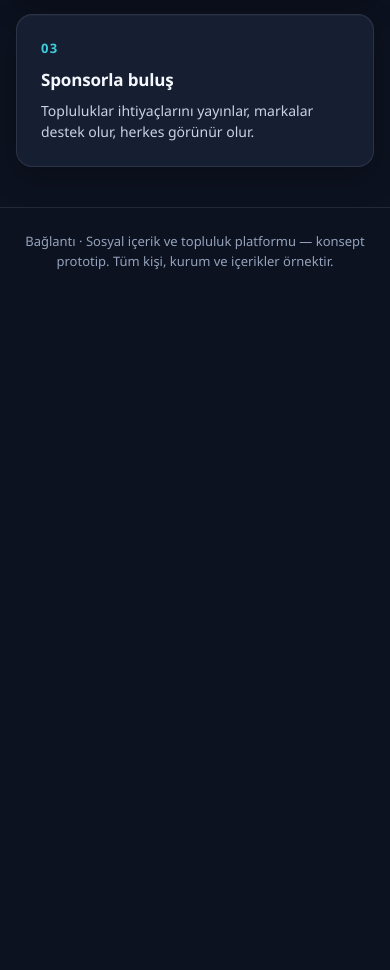
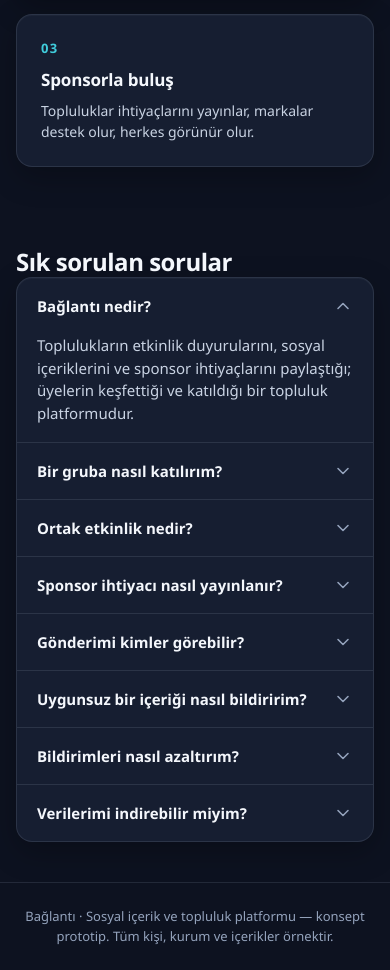
Before and after one commit to omer1916/baglanti, a plain HTML site: page index.html in a window 390 px wide. Shown: the part 3798-4768 px from the top of the page. Before the commit the page ends 4093 px from the top, so only its background shows below. Drawn offline with Linux system fonts and the light colour scheme.

Commit message:
Sol menü sadeleştirildi; hesap menüsü profil fotoğrafına, SSS tanıtım sayfasına taşındı
- Sol menüde yalnızca 7 gezinme bağlantısı kaldı
- Mesajlar ve bildirimler üst çubukta profil fotoğrafının yanında
- Yönetim paneli, kaydedilenler, ayarlar, tema ve rol seçimi profil fotoğrafı menüsünde (mobil dahil)
- Mobil alt menüde Hesabım yerine Menü
- SSS tanıtım sayfasında; eski #/sss bağlantısı o bölüme götürüyor

```diff
--- a/assets/js/app.js
+++ b/assets/js/app.js
@@ -51,50 +51,51 @@
 
   /* =============== kabuk =============== */
   function navItems() {
-    const groups = [
-      [null, [['akis', '#/akis', 'home', 'Ana sayfa']]],
-      ['Keşfet', [['kesfet', '#/kesfet', 'compass', 'Keşfet ve ara']]],
-      ['Topluluklar', [['topluluklar', '#/topluluklar', 'users', 'Topluluklar & gruplar'], ['etkinlikler', '#/etkinlikler', 'calendar', 'Etkinlikler'], ['sponsorlar', '#/sponsorlar', 'gift', 'Sponsorlar & sayfalar'], ['medya', '#/medya', 'image', 'Medya arşivi']]],
-      ['Bağlantılar', [['uyeler', '#/uyeler', 'userPlus', 'Üyeler & bağlantılar', state.connections.incoming.length]]],
-      ['İletişim', [['mesajlar', '#/mesajlar', 'message', 'Mesajlar', unreadMsgs()], ['bildirimler', '#/bildirimler', 'bell', 'Bildirimler', unreadNotifs()], ['sss', '#/sss', 'help', 'Sık sorulan sorular']]],
-      ['Hesabım', [['kaydedilenler', '#/kaydedilenler', 'bookmark', 'Kaydedilenler'], ['ayarlar', '#/ayarlar', 'settings', 'Ayarlar & gizlilik']]]
+    return [
+      ['akis', '#/akis', 'home', 'Ana sayfa'],
+      ['kesfet', '#/kesfet', 'compass', 'Keşfet ve ara'],
+      ['topluluklar', '#/topluluklar', 'users', 'Topluluklar & gruplar'],
+      ['etkinlikler', '#/etkinlikler', 'calendar', 'Etkinlikler'],
+      ['sponsorlar', '#/sponsorlar', 'gift', 'Sponsorlar & sayfalar'],
+      ['medya', '#/medya', 'image', 'Medya arşivi'],
+      ['uyeler', '#/uyeler', 'userPlus', 'Üyeler & bağlantılar', state.connections.incoming.length]
     ];
-    if (K.isManager()) groups[5][1].unshift(['yonetim', '#/yonetim', 'shield', 'Yönetim paneli', state.reports.filter((r) => r.status === 'Bekliyor').length]);
-    if (K.isBrand()) groups[5][1].unshift(['sayfa:kuzey', '#/sayfa/kuzey', 'chart', 'Sayfam & istatistik']);
-    return groups;
   }
   function renderShell(r) {
-    const key = r.name === 'sayfa' && r.id === K.BRAND_PAGE && K.isBrand() ? 'sayfa:kuzey' : r.name === 'kisi' && r.id === state.me ? 'profil' : r.name === 'topluluk' ? 'topluluklar' : r.name === 'etkinlik' ? 'etkinlikler' : r.name === 'sayfa' ? 'sponsorlar' : r.name;
+    const key = r.name === 'topluluk' ? 'topluluklar' : r.name === 'etkinlik' ? 'etkinlikler' : r.name === 'sayfa' && !(r.id === K.BRAND_PAGE && K.isBrand()) ? 'sponsorlar' : r.name;
     const m = me();
-    els.sidebar.innerHTML = `
-      <a class="side-me" href="#/profil" ${key === 'profil' ? 'aria-current="page"' : ''} title="Profilim">${avatar({ ...m, kind: 'user' }, 'md')}<span class="grow"><b>${esc(m.name)}</b><span>${K.mode === 'account' ? '@' + esc(m.handle) : 'Demo modu'} · ${esc(K.ROLES[state.role].short)}</span></span></a>
-      ${navItems().map(([g, items]) => `${g ? `<div class="nav-group">${g}</div>` : ''}${items.map(([k, href, ic, label, count]) => `<a class="nav-link" href="${href}" ${k === key ? 'aria-current="page"' : ''} title="${label}">${icon(ic)}<span>${label}</span>${count ? `<span class="count">${count}</span>` : ''}</a>`).join('')}`).join('')}
-      <div class="side-footer">
-        <label class="label" for="role-select" style="display:block;margin-bottom:6px">Demo rolü</label>
-        <select class="select" id="role-select" data-change="role" style="font-size:14px;min-height:40px">${Object.entries(K.ROLES).map(([k, v]) => `<option value="${k}" ${state.role === k ? 'selected' : ''}>${v.label}</option>`).join('')}</select>
-        <button class="btn btn-sm btn-block" style="margin-top:12px" data-action="logout">${icon('logout', 'ico-sm')}${K.mode === 'account' ? 'Çıkış yap' : 'Demodan çık'}</button>
-        <p style="margin-top:12px"><a href="#/hosgeldin">Tanıtım sayfası</a><br>Bağlantı · konsept prototip</p>
-      </div>`;
+    els.sidebar.innerHTML = navItems().map(([k, href, ic, label, count]) => `<a class="nav-link" href="${href}" ${k === key ? 'aria-current="page"' : ''} title="${label}">${icon(ic)}<span>${label}</span>${count ? `<span class="count">${count}</span>` : ''}</a>`).join('');
 
-    // hesap menüsü
+    // hesap menüsü (profil fotoğrafı): hesapla ilgili her şey burada
+    const pending = state.reports.filter((x) => x.status === 'Bekliyor').length;
+    const acc = [];
+    if (K.isBrand()) acc.push(['sayfa:kuzey', '#/sayfa/kuzey', 'chart', 'Sayfam & istatistik']);
+    if (K.isManager()) acc.push(['yonetim', '#/yonetim', 'shield', 'Yönetim paneli', pending]);
+    acc.push(['kaydedilenler', '#/kaydedilenler', 'bookmark', 'Kaydedilenler'], ['ayarlar', '#/ayarlar', 'settings', 'Ayarlar & gizlilik']);
+    const accKey = r.name === 'sayfa' && r.id === K.BRAND_PAGE && K.isBrand() ? 'sayfa:kuzey' : r.name;
     $('#account-btn').innerHTML = avatar({ ...m, kind: 'user' }, 'sm');
+    $('#account-btn').toggleAttribute('data-active', ['profil', 'kaydedilenler', 'ayarlar', 'yonetim'].includes(accKey) || accKey === 'sayfa:kuzey' || (r.name === 'kisi' && r.id === state.me));
     $('[data-popover="account"]').innerHTML = `
-      <a href="#/profil">${avatar({ ...m, kind: 'user' }, 'sm')}<span><b style="display:block;color:var(--text)">${esc(m.name)}</b><span class="xs muted">${K.mode === 'account' ? esc(window.Auth.account()?.email || '') : 'Demo modu · hesapsız'}</span></span></a>
+      <a class="pop-me" href="#/profil">${avatar({ ...m, kind: 'user' }, 'md')}<span class="grow"><b>${esc(m.name)}</b><span>${K.mode === 'account' ? esc(window.Auth.account()?.email || '') : 'Demo modu · hesapsız'}</span><span>${esc(K.ROLES[state.role].label)} · Profilini gör</span></span></a>
+      <hr>
+      ${acc.map(([k, href, ic, label, count]) => `<a href="${href}" ${k === accKey ? 'aria-current="page"' : ''}>${icon(ic)}<span class="grow">${label}</span>${count ? `<span class="count">${count}</span>` : ''}</a>`).join('')}
+      <button data-action="toggle-theme">${icon(state.theme === 'dark' ? 'sun' : 'moon')}${state.theme === 'dark' ? 'Açık temaya geç' : 'Koyu temaya geç'}</button>
       <hr><div class="menu-label">Demo rolü</div>
       ${Object.entries(K.ROLES).map(([k, v]) => `<button role="menuitemradio" aria-checked="${state.role === k}" data-action="set-role" data-role="${k}">${v.label}</button>`).join('')}
       <hr>
-      <a href="#/hosgeldin">${icon('sparkle')}Tanıtım sayfası</a>
+      <a href="#/hosgeldin">${icon('sparkle')}Tanıtım ve SSS</a>
       <button data-action="reset-demo">${icon('refresh')}${K.mode === 'account' ? 'Hesap verilerini sıfırla' : 'Demoyu sıfırla'}</button>
       <hr>
       ${K.mode === 'account' ? `<button data-action="logout">${icon('logout')}Çıkış yap</button>` : `<a href="#/kayit">${icon('userPlus')}Kayıt ol</a><button data-action="logout">${icon('logout')}Demodan çık</button>`}`;
+
+    // üst çubuk: etkin sayfa
+    $$('.topbar [data-top]').forEach((el) => { if (el.dataset.top === r.name) el.setAttribute('aria-current', 'page'); else el.removeAttribute('aria-current'); });
 
     // rozetler
     const counts = { messages: unreadMsgs(), notifications: unreadNotifs() };
     $$('[data-badge]').forEach((el) => { const n = counts[el.dataset.badge]; if (n) el.setAttribute('data-badge-count', n > 9 ? '9+' : n); else el.removeAttribute('data-badge-count'); });
     // alt gezinme
     $$('.bottom-nav [data-nav]').forEach((el) => { if (el.dataset.nav === r.name) el.setAttribute('aria-current', 'page'); else el.removeAttribute('aria-current'); });
-    const themeBtn = $('.topbar [data-action="toggle-theme"]');
-    if (themeBtn) themeBtn.innerHTML = icon(state.theme === 'dark' ? 'sun' : 'moon');
   }
 
   function applyTheme() {
@@ -104,7 +105,7 @@
   }
 
   /* =============== yönlendirme =============== */
-  const PUBLIC_ROUTES = ['hosgeldin', 'giris', 'kayit'];
+  const PUBLIC_ROUTES = ['hosgeldin', 'giris', 'kayit', 'sss'];
   function render(opts = {}) {
     const r = parseHash();
     if (!window.Auth.isAuthed() && !PUBLIC_ROUTES.includes(r.name)) { location.replace(K.mode === 'account' ? '#/giris' : '#/hosgeldin'); return; }
@@ -589,7 +590,6 @@
     state.communities[id] = { id, name, kind: 'grup', type: f.type.value, members: 1, city: me().city, category: f.cat.value, scene, hue: 1, joined: true, requested: false, desc: f.desc.value.trim() || 'Yeni grup.', rules: ['Saygılı dil kullanın.'], tags: [lower(f.cat.value)], pinned: '', moderators: [state.me], admins: [state.me], departments: [], sponsors: [], created: String(new Date().getFullYear()) };
     closeModal(); save(); location.hash = '#/topluluk/' + id; toast('Grup oluşturuldu');
   };
-  F.contact = (f) => { f.reset(); toast('Mesajın iletildi, teşekkürler!'); };
   F['block-add'] = (f) => { const n = f.name.value.trim(); if (!n) return; state.privacy.blocked.push(n); refresh(); toast('Kullanıcı engellendi'); };
   F['assign-mod'] = (f) => { const c = C(UI.adminComm); const id = f.user.value; if (!c.moderators.includes(id)) c.moderators.push(id); state.audit.push({ ts: Date.now(), who: state.me, text: `${U(id).name} moderatör olarak atandı (${c.name})` }); refresh(); toast(`${U(id).name} moderatör olarak atandı`); };
   F['add-topic'] = (f) => { const t = f.t.value.trim(); if (!t) return; C(UI.adminComm).departments[+f.dataset.d].topics.push({ t, open: true }); refresh(); toast('Konu açıldı'); };
@@ -630,7 +630,6 @@
 
   /* =============== değişiklik olayları =============== */
   const CH = {};
-  CH.role = (el) => { state.role = el.value; refresh(); toast(`Rol: ${K.ROLES[state.role].label}`); };
   CH['feed-sort'] = (el) => { UI.feedSort = el.value; render({ keepScroll: true }); };
   CH['discover-filter'] = (el) => { UI.discover[el.dataset.key] = el.value; const box = $('#discover-results'); if (box) box.innerHTML = V.discoverResults(box.dataset.tab); };
   CH['media-comm'] = (el) => { UI.mediaComm = el.value; render({ keepScroll: true }); };
@@ -696,7 +695,7 @@
   });
   // Başka sekmede çıkış / hesap silme / şifre değişikliği olursa bu sekme de güncellensin
   window.addEventListener('storage', (e) => {
-    if ([K.KEYS.auth, K.KEYS.session, K.KEYS.active].includes(e.key) && !window.Auth.isAuthed() && !['hosgeldin', 'giris', 'kayit'].includes(parseHash().name)) { history.replaceState(null, '', K.mode === 'account' ? '#/giris' : '#/hosgeldin'); location.reload(); }
+    if ([K.KEYS.auth, K.KEYS.session, K.KEYS.active].includes(e.key) && !window.Auth.isAuthed() && !PUBLIC_ROUTES.includes(parseHash().name)) { history.replaceState(null, '', K.mode === 'account' ? '#/giris' : '#/hosgeldin'); location.reload(); }
   });
   // popover içindeki bağlantılar menüyü kapatsın
   document.addEventListener('click', (e) => { if (e.target.closest('.popover a')) closePopovers(); });
--- a/assets/js/views.js
+++ b/assets/js/views.js
@@ -146,6 +146,17 @@
   /* =============== EKRANLAR =============== */
   const V = {};
 
+  const FAQS = [
+    ['Bağlantı nedir?', 'Toplulukların etkinlik duyurularını, sosyal içeriklerini ve sponsor ihtiyaçlarını paylaştığı; üyelerin keşfettiği ve katıldığı bir topluluk platformudur.'],
+    ['Bir gruba nasıl katılırım?', 'Herkese açık gruplara “Katıl” ile hemen üye olursun. Özel gruplar yönetici onayı ister; gizli gruplar yalnızca davetle görünür.'],
+    ['Ortak etkinlik nedir?', 'Birden fazla topluluğun birlikte düzenlediği etkinliklerdir. Her iki topluluğun üyeleri de etkinliği akışında görür ve katılabilir.'],
+    ['Sponsor ihtiyacı nasıl yayınlanır?', 'Topluluk yöneticileri gönderi oluştururken “Sponsor ihtiyacı” türünü seçer; hedef miktar ve son tarih belirtir. Markalar “Destek ol” ile katkı sunar.'],
+    ['Gönderimi kimler görebilir?', 'Her gönderide görünürlüğü sen seçersin: Herkese açık, Topluluk üyeleri, Arkadaşlar veya Sadece ben. Yayınladıktan sonra düzenleyebilir ya da silebilirsin.'],
+    ['Uygunsuz bir içeriği nasıl bildiririm?', 'Gönderinin ⋯ menüsünden “Bildir”i seç. Bildirimler öncelik ve risk sınıfına göre moderatör kuyruğuna düşer; sonuç sana bildirilir.'],
+    ['Bildirimleri nasıl azaltırım?', 'Bildirimler sayfasından tür bazında kapatabilir, sıklığı günlük/haftalık özete çevirebilir ve sessiz saatleri açabilirsin.'],
+    ['Verilerimi indirebilir miyim?', 'Evet. Ayarlar › Veri kontrolleri bölümünden tüm verilerini indirebilir veya hesabını kapatabilirsin.']
+  ];
+
   /* ---------- açılış ---------- */
   V.hosgeldin = () => {
     const roleCards = [
@@ -214,6 +225,11 @@
           </div>
         </section>
 
+        <section class="l-section" id="sss" aria-labelledby="l-sss">
+          <h2 id="l-sss">Sık sorulan sorular</h2>
+          <div class="card faq">${FAQS.map(([q, a], i) => `<details ${i === 0 ? 'open' : ''}><summary>${q}${icon('chevronDown')}</summary><div class="answer">${a}</div></details>`).join('')}</div>
+        </section>
+
         <footer class="l-footer">Bağlantı · Sosyal içerik ve topluluk platformu — konsept prototip. Tüm kişi, kurum ve içerikler örnektir.</footer>
       </div>`
     };
@@ -280,7 +296,7 @@
           ${pwField('rg-pass', 'password', 'Şifre', 'new-password', ' minlength="8"')}
           <div class="strength" id="rg-strength" aria-live="polite"><div class="strength-bar"><i></i><i></i><i></i><i></i><i></i></div><span>En az 8 karakter; harf ve rakam içermeli.</span></div>
           ${pwField('rg-confirm', 'confirm', 'Şifre (tekrar)', 'new-password')}
-          <div class="field"><label class="check" style="align-items:flex-start"><input type="checkbox" name="consent" id="rg-consent" aria-describedby="rg-consent-err"><span><a class="link" href="#/sss">Kullanım koşullarını</a> ve kişisel verilerin işlenmesine ilişkin aydınlatma metnini okudum, onaylıyorum.</span></label><span class="field-error" id="rg-consent-err" role="alert"></span></div>
+          <div class="field"><label class="check" style="align-items:flex-start"><input type="checkbox" name="consent" id="rg-consent" aria-describedby="rg-consent-err"><span><b>Kullanım koşullarını</b> ve kişisel verilerin işlenmesine ilişkin aydınlatma metnini okudum, onaylıyorum.</span></label><span class="field-error" id="rg-consent-err" role="alert"></span></div>
           <button class="btn btn-primary btn-lg btn-block">Hesabı oluştur</button>
         </form>
         <p class="xs muted">${icon('lock', 'ico-sm')} Şifren düz metin olarak saklanmaz; tuzlu PBKDF2-SHA256 özeti (210.000 tur) tutulur.</p>`, authSideDefault())
@@ -943,27 +959,8 @@
   };
 
   /* ---------- SSS ---------- */
-  V.sss = () => {
-    const faqs = [
-      ['Bağlantı nedir?', 'Toplulukların etkinlik duyurularını, sosyal içeriklerini ve sponsor ihtiyaçlarını paylaştığı; üyelerin keşfettiği ve katıldığı bir topluluk platformudur.'],
-      ['Bir gruba nasıl katılırım?', 'Herkese açık gruplara “Katıl” ile hemen üye olursun. Özel gruplar yönetici onayı ister; gizli gruplar yalnızca davetle görünür.'],
-      ['Ortak etkinlik nedir?', 'Birden fazla topluluğun birlikte düzenlediği etkinliklerdir. Her iki topluluğun üyeleri de etkinliği akışında görür ve katılabilir.'],
-      ['Sponsor ihtiyacı nasıl yayınlanır?', 'Topluluk yöneticileri gönderi oluştururken “Sponsor ihtiyacı” türünü seçer; hedef miktar ve son tarih belirtir. Markalar “Destek ol” ile katkı sunar.'],
-      ['Gönderimi kimler görebilir?', 'Her gönderide görünürlüğü sen seçersin: Herkese açık, Topluluk üyeleri, Arkadaşlar veya Sadece ben. Yayınladıktan sonra düzenleyebilir ya da silebilirsin.'],
-      ['Uygunsuz bir içeriği nasıl bildiririm?', 'Gönderinin ⋯ menüsünden “Bildir”i seç. Bildirimler öncelik ve risk sınıfına göre moderatör kuyruğuna düşer; sonuç sana bildirilir.'],
-      ['Bildirimleri nasıl azaltırım?', 'Bildirimler sayfasından tür bazında kapatabilir, sıklığı günlük/haftalık özete çevirebilir ve sessiz saatleri açabilirsin.'],
-      ['Verilerimi indirebilir miyim?', 'Evet. Ayarlar › Veri kontrolleri bölümünden tüm verilerini indirebilir veya hesabını kapatabilirsin.']
-    ];
-    return {
-      title: 'SSS',
-      html: `<div class="page-head"><div><h1>Sık sorulan sorular</h1><p>Aradığını bulamazsan bize yaz.</p></div></div>
-        <section class="card faq">${faqs.map(([q, a], i) => `<details ${i === 0 ? 'open' : ''}><summary>${q}${icon('chevronDown')}</summary><div class="answer">${a}</div></details>`).join('')}</section>
-        <section class="card card-pad stack"><h2 style="font-size:16px">İletişim ve öneriler</h2>
-          <form class="stack" data-form="contact"><div class="field"><label for="ct-topic">Konu</label><select class="select" id="ct-topic" name="topic"><option>Öneri</option><option>Hata bildirimi</option><option>Sponsorluk</option><option>Diğer</option></select></div>
-          <div class="field"><label for="ct-msg">Mesajın</label><textarea class="textarea" id="ct-msg" name="msg" required maxlength="1000" placeholder="Bize ne söylemek istersin?"></textarea></div>
-          <button class="btn btn-primary" style="justify-self:start">Gönder</button></form></section>`
-    };
-  };
+  // SSS artık tanıtım sayfasında; eski #/sss bağlantısı oradaki bölüme götürür
+  V.sss = () => ({ ...V.hosgeldin(), title: 'Sık sorulan sorular', after: () => document.getElementById('sss')?.scrollIntoView() });
 
   V.notfound = () => ({ title: 'Bulunamadı', html: `<div class="card">${empty('compass', 'Sayfa bulunamadı', 'Aradığın içerik kaldırılmış ya da taşınmış olabilir.', '<a class="btn btn-primary" href="#/akis">Ana sayfaya dön</a>')}</div>` });
 
--- a/index.html
+++ b/index.html
@@ -30,9 +30,9 @@
       </form>
       <div class="top-actions">
         <button class="btn btn-primary hide-mobile top-create" data-action="compose"><span data-icon="plus"></span><span>Oluştur</span></button>
-        <a class="icon-btn only-mobile" href="#/mesajlar" aria-label="Mesajlar" data-badge="messages"><span data-icon="message"></span></a>
-        <button class="icon-btn hide-mobile" data-action="toggle-theme" aria-label="Temayı değiştir"><span data-icon="sun"></span></button>
-        <div class="account-menu hide-mobile">
+        <a class="icon-btn" href="#/mesajlar" aria-label="Mesajlar" data-badge="messages" data-top="mesajlar"><span data-icon="message"></span></a>
+        <a class="icon-btn hide-mobile" href="#/bildirimler" aria-label="Bildirimler" data-badge="notifications" data-top="bildirimler"><span data-icon="bell"></span></a>
+        <div class="account-menu">
           <button class="avatar-btn" data-action="toggle-menu" data-menu="account" aria-haspopup="true" aria-expanded="false" aria-label="Hesap menüsü" id="account-btn"></button>
           <div class="popover" data-popover="account" hidden></div>
         </div>
@@ -51,7 +51,7 @@
     <a href="#/kesfet" data-nav="kesfet"><span data-icon="compass"></span><span>Keşfet</span></a>
     <button class="bn-create" data-action="compose" aria-label="Gönderi oluştur"><span data-icon="plus"></span></button>
     <a href="#/bildirimler" data-nav="bildirimler" data-badge="notifications"><span data-icon="bell"></span><span>Bildirim</span></a>
-    <button data-action="toggle-drawer" data-nav="menu"><span data-icon="user"></span><span>Hesabım</span></button>
+    <button data-action="toggle-drawer" data-nav="menu" aria-label="Menüyü aç"><span data-icon="menu"></span><span>Menü</span></button>
   </nav>
 
   <div class="drawer-backdrop" data-action="close-drawer" hidden></div>
```
Also changed, not shown: assets/css/styles.css (+15 -0 lines), 1 other file.
